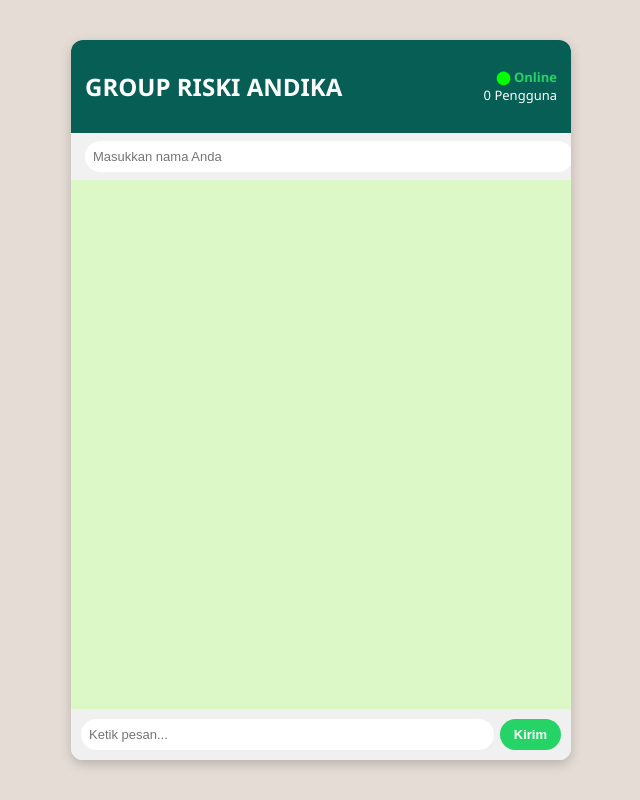
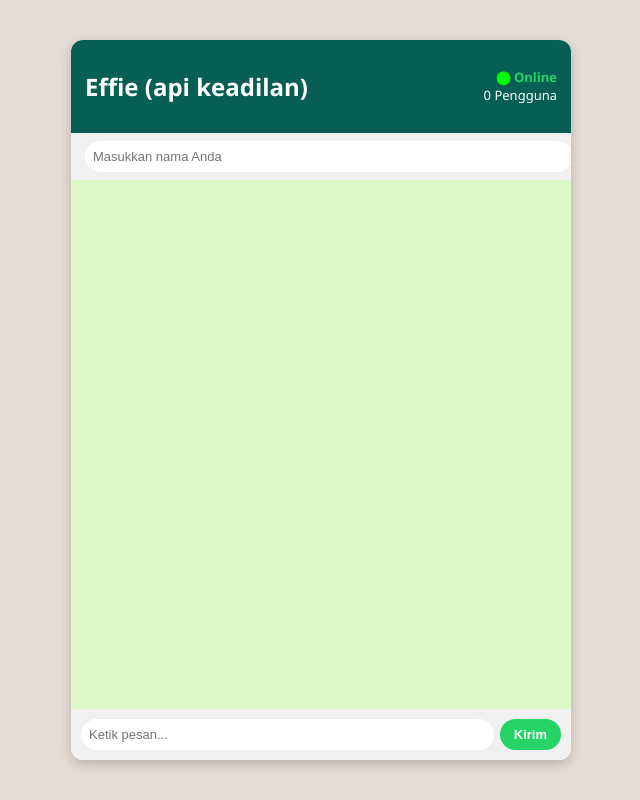
Before and after one commit to Riskiandikayt/Riskiandika.com, a plain HTML site: page chat.html in a window 1280 px wide. Shown: the whole page, without its empty margins (319-959 px from the left). Drawn offline with Linux system fonts and the light colour scheme; no server answers.

Commit message:
chat.html

```diff
--- a/chat.html
+++ b/chat.html
@@ -213,7 +213,7 @@
 
   <div class="chat-container">
     <div class="chat-header">
-      <h2>GROUP RISKI ANDIKA</h2>
+      <h2>Effie (api keadilan)</h2>
       <div class="chat-status">
 <span class="status-online"><span class="blinking-dot">⬤</span> Online</span><br>
         <span id="online-count">0 Pengguna</span>
```
